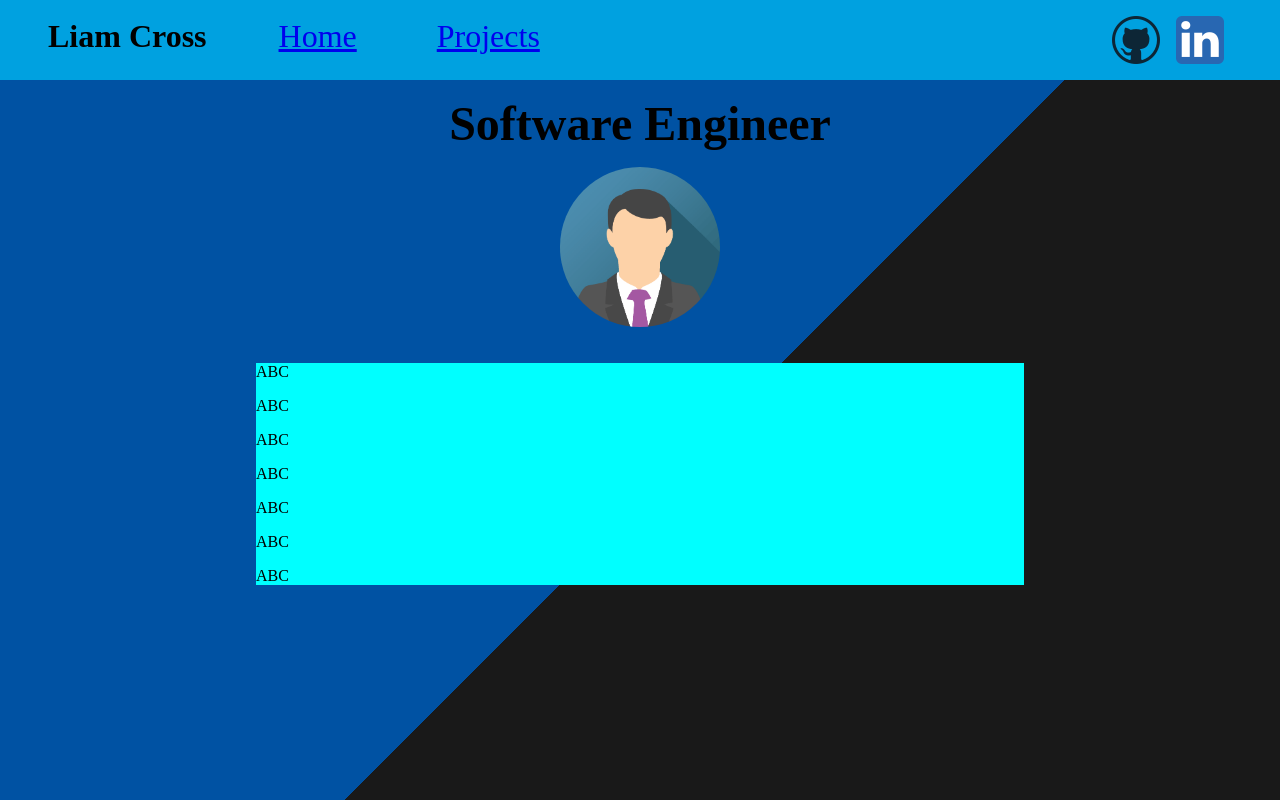
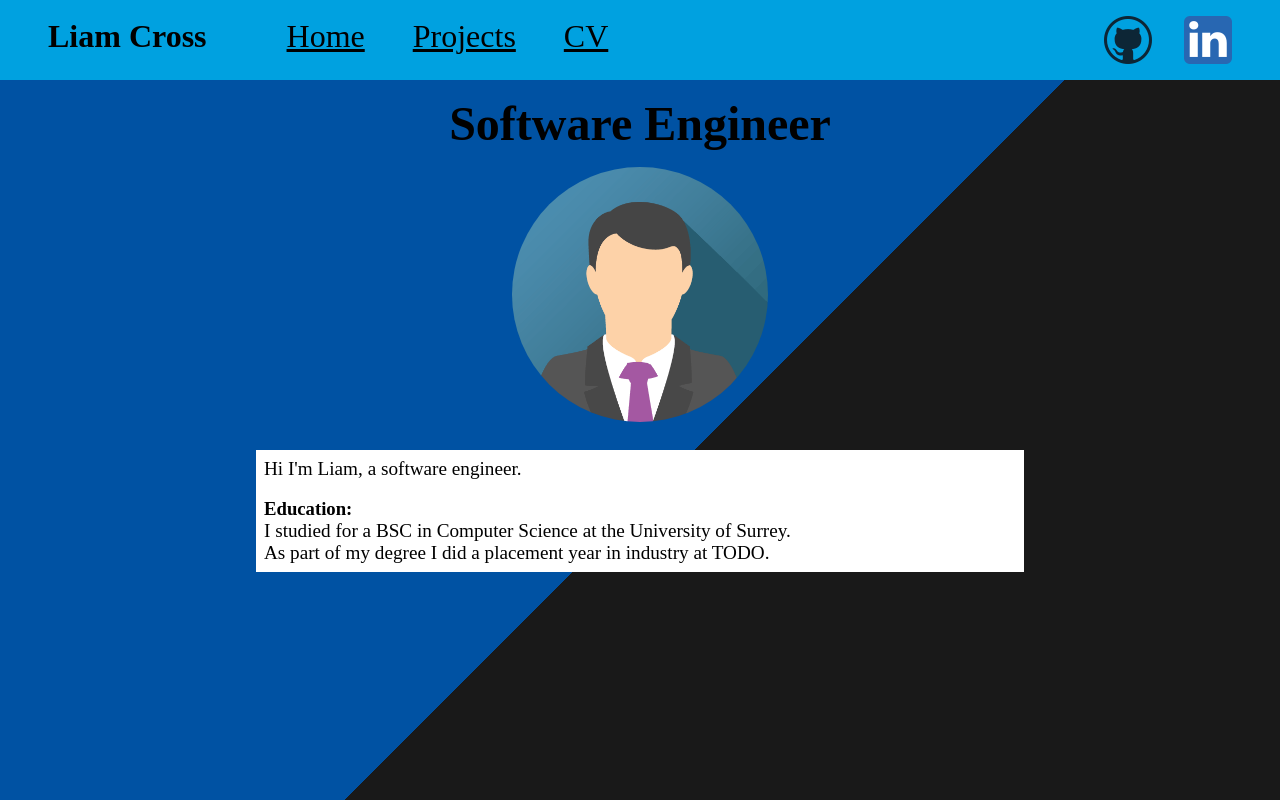
Before and after one commit to lcross2002/lcross2002.github.io, a plain HTML site: page index.html in a window 1280 px wide. Drawn offline with Linux system fonts and the light colour scheme; a web font is replaced by a local one.

Commit message:
textbox
css

```diff
--- a/assets/css/index.css
+++ b/assets/css/index.css
@@ -33,10 +33,12 @@ a {
     align-self: center;
     font-size: 2rem;
     display: flex;
-    margin-left: 0.5rem;
-    margin-right: 0.5rem;
-    margin-top: 1rem;
-    margin-bottom: 1rem;
+    margin: 1rem 1rem;
+    color: black;
+}
+
+a:hover {
+    color: #0000FF;
 }
 
 .nav-links {
@@ -46,7 +48,7 @@ a {
 
 #myself {
     border-radius: 50%;
-    height: 10em;
+    width: 16em;
     margin: 0 auto;
 }
 
@@ -66,7 +68,7 @@ a {
     display: flex;
     align-self: center;
     margin-left: auto;
-    margin-right: 3rem;
+    margin-right: 2rem;
 }
 
 #header {
@@ -82,8 +84,8 @@ a {
 #profile {
     min-width: 600px;
     max-width: 60vw;
-    background-color: aqua;
-    margin: 2rem auto 0;
+    background-color: white;
+    margin: 1.5rem auto 0;
 }
 
 #role {
@@ -91,3 +93,27 @@ a {
     margin-top: 1rem;
     margin-bottom: 1rem;
 }
+
+#nav {
+    display: flex;
+    flex-direction: row;
+    gap: 1rem;
+}
+
+h3 {
+    margin: 0;
+}
+
+p {
+    display: inline-grid;
+    margin-top: 0;
+    margin-bottom: 0;
+    font-size: 1.2em;
+}
+
+#text {
+    display: inline-grid;
+    margin-top: 0.5rem;
+    margin-left: 0.5rem;
+    margin-bottom: 0.5rem;
+}
--- a/index.html
+++ b/index.html
@@ -10,8 +10,11 @@
 <div id="container">
     <div id="header">
         <h2 id="name">Liam Cross</h2>
-        <a class="nav-links" href="/index.html">Home</a>
-        <a class="nav-links" href="/projects.html">Projects</a>
+        <div id="nav">
+            <a class="nav-links" href="/index.html">Home</a>
+            <a class="nav-links" href="views/projects.html">Projects</a>
+            <a class="nav-links" href="assets/cv_redacted.pdf">CV</a>
+        </div>
         <div id="socials">
             <a href="https://www.github.com/lcross2002">
                 <img class="social" src="assets/images/github.png">
@@ -27,13 +30,13 @@
             <img id="myself" src="assets/images/avatar.png">
         </div>
         <div id="profile">
-            <p>ABC</p>
-            <p>ABC</p>
-            <p>ABC</p>
-            <p>ABC</p>
-            <p>ABC</p>
-            <p>ABC</p>
-            <p>ABC</p>
+            <div id="text">
+                <p>Hi I'm Liam, a software engineer.</p>
+                <br>
+                <h3>Education:</h3>
+                <p>I studied for a BSC in Computer Science at the University of Surrey.</p>
+                <p>As part of my degree I did a placement year in industry at TODO.</p>
+            </div>
         </div>
     </div>
     <div id="footer">
```
